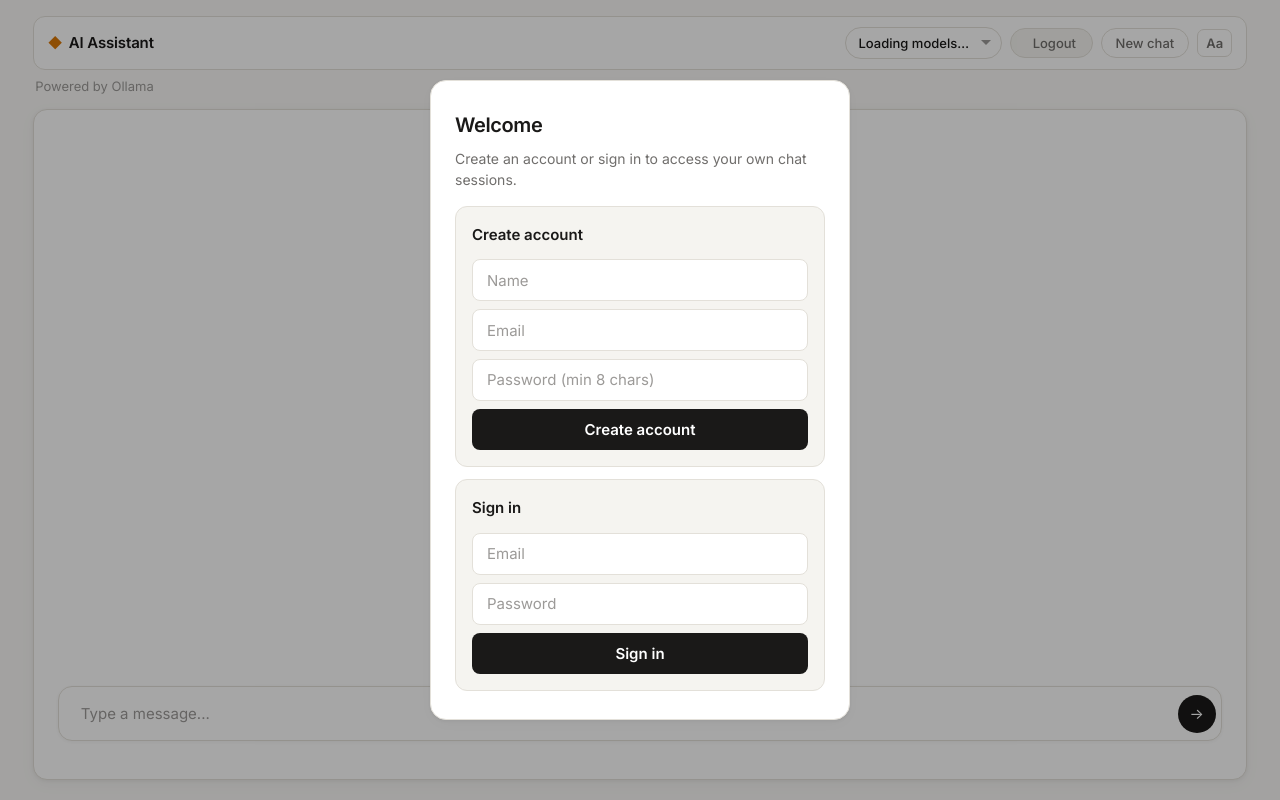
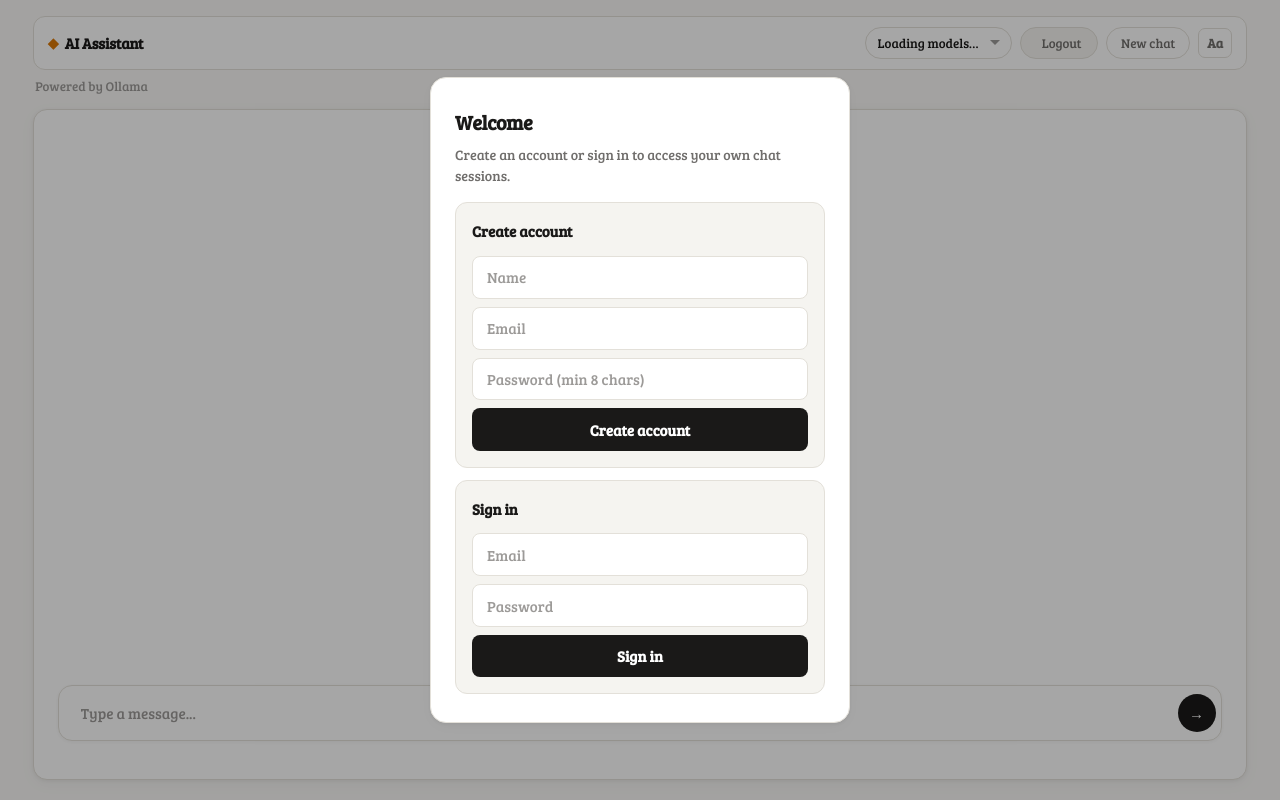
Before and after one commit to brbousnguar/flask-ollama-chat, a Flask app: page / in a window 1280 px wide. Run offline with Flask 3, Linux system fonts and the light colour scheme.

Commit message:
feat: update font to Bree Serif and adjust stylesheet link in index.html

```diff
--- a/static/style.css
+++ b/static/style.css
@@ -106,7 +106,7 @@
 body {
   margin: 0;
   min-height: 100vh;
-  font-family: "Inter", ui-sans-serif, system-ui, -apple-system, BlinkMacSystemFont, "Segoe UI", sans-serif;
+  font-family: "Bree Serif", "Inter", ui-serif, Georgia, serif;
   background: var(--bg);
   color: var(--text);
   line-height: 1.65;
--- a/templates/index.html
+++ b/templates/index.html
@@ -8,7 +8,7 @@
   <title>AI Assistant</title>
   <link rel="preconnect" href="https://fonts.googleapis.com">
   <link rel="preconnect" href="https://fonts.gstatic.com" crossorigin>
-  <link href="https://fonts.googleapis.com/css2?family=Inter:wght@400;500;600;700&display=swap" rel="stylesheet">
+  <link href="https://fonts.googleapis.com/css2?family=Bree+Serif&family=Inter:wght@400;500;600;700&display=swap" rel="stylesheet">
   <link rel="stylesheet" href="/static/style.css?v=7">
 </head>
 <body>
```
Also changed, not shown: .playwright-mcp/page-2026-03-15T15-05-03-870Z.png (added), .playwright-mcp/page-2026-03-15T15-06-21-949Z.png (added).
